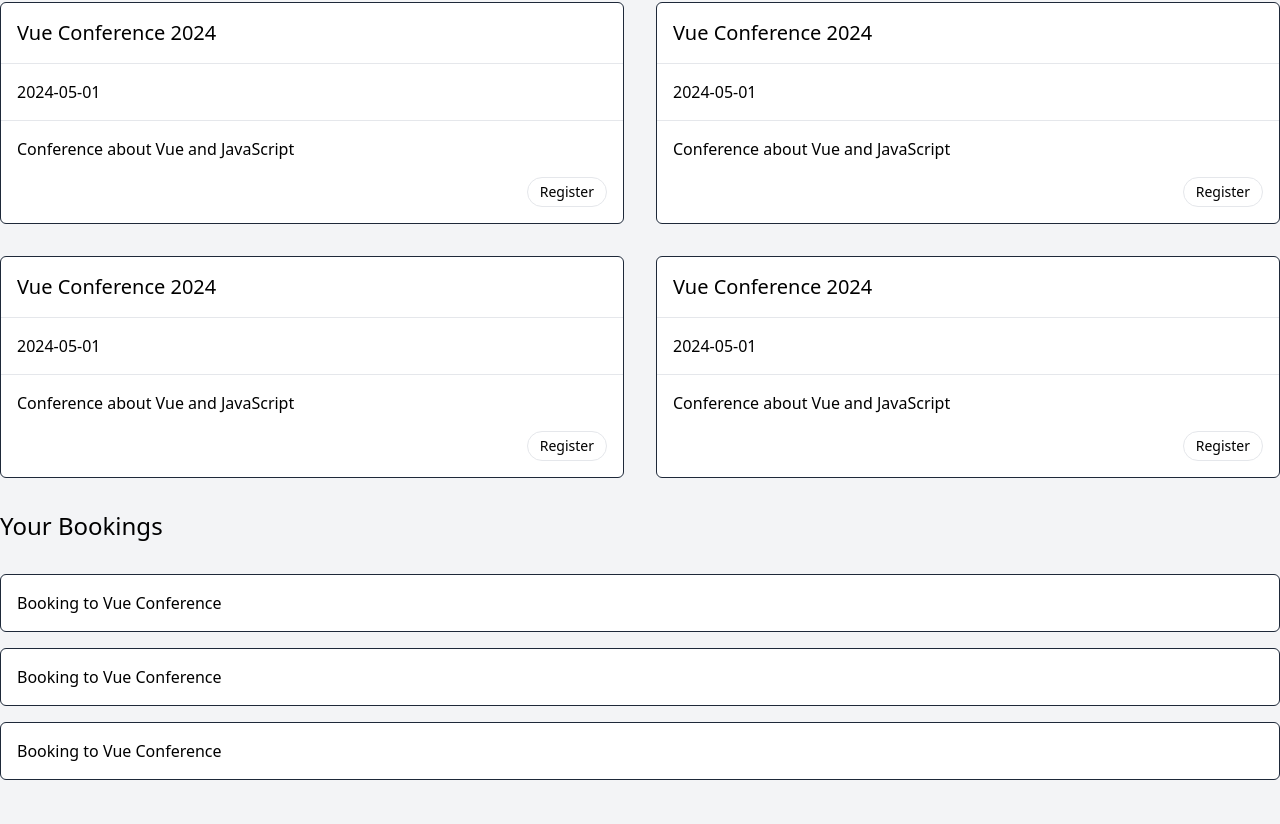
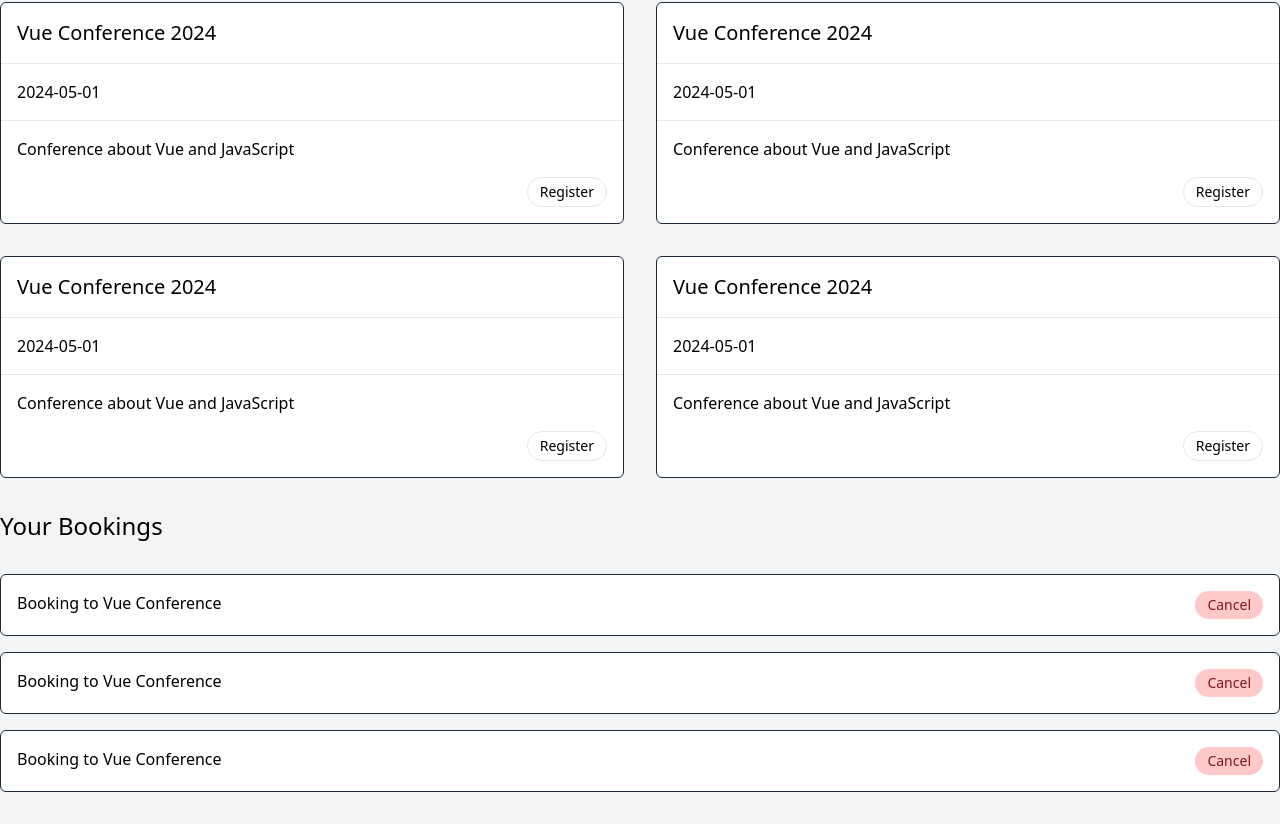
Before and after one commit to lucerorap/vue3-courses, a Vue app in the folder medium-projects/event-booking/: page / in a window 1280 px wide. Shown: the part 674-1498 px from the top of the page. Built offline with nearby package versions, Linux system fonts and the light colour scheme.

Commit message:
component variants

```diff
--- a/medium-projects/event-booking/src/components/BookingItem.vue
+++ b/medium-projects/event-booking/src/components/BookingItem.vue
@@ -1,7 +1,13 @@
 <template>
-  <SectionCard> Booking to Vue Conference</SectionCard>
+  <SectionCard>
+    <div class="flex justify-between">
+      <div>Booking to Vue Conference</div>
+      <RoundedButton variant="danger">Cancel</RoundedButton>
+    </div>
+  </SectionCard>
 </template>
 
 <script setup>
 import SectionCard from '@/components/SectionCard.vue'
+import RoundedButton from '@/components/RoundedButton.vue'
 </script>
--- a/medium-projects/event-booking/src/components/RoundedButton.vue
+++ b/medium-projects/event-booking/src/components/RoundedButton.vue
@@ -1,6 +1,6 @@
 <template>
   <button
-    class="text-sm font-medium border border-gray-200 rounded-full px-3 py-1 hover:bg-gray-100"
+    :class="['text-sm font-medium rounded-full px-3 py-1', variants[variant] ?? variants.default]"
     @click="$emit('click')"
   >
     <slot></slot>
@@ -8,5 +8,15 @@
 </template>
 
 <script setup>
+const variants = {
+  default: 'border border-gray-200 hover:bg-gray-100',
+  danger: 'bg-red-200 enabled:hover:bg-red-100 text-red-900'
+}
+defineProps({
+  variant: {
+    type: String,
+    default: 'default'
+  }
+})
 defineEmits(['click'])
 </script>
```
